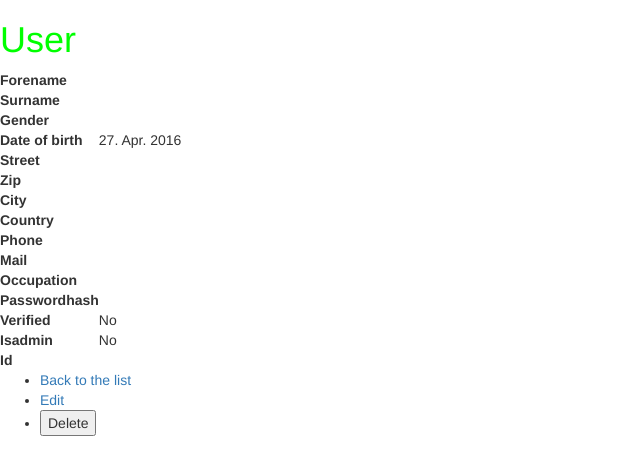
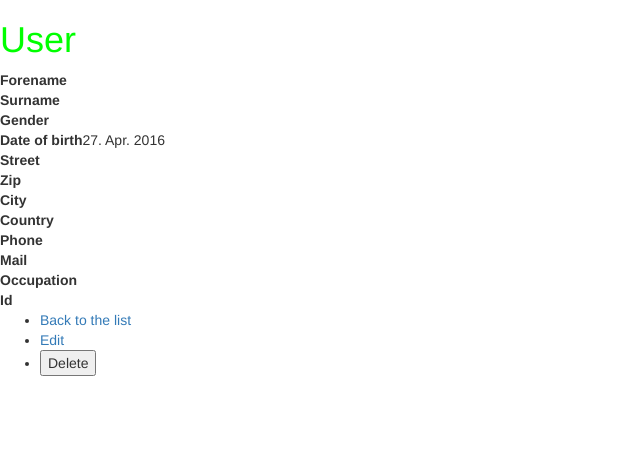
Before and after one commit to heinzelio/clanx, a Symfony app: template app/Resources/views/user/show.html.twig in a window 1280 px wide. Shown: the top 475 px of the page, without its empty margins (0-640 px from the left). Run offline with Twig, Linux system fonts and the light colour scheme; the template is opened without the code that fills it, so the values that code supplies are empty; some libraries are stand-ins or nearby versions.

Commit message:
Made the 'user edit' and 'user show' work again.

```diff
--- a/app/Resources/views/user/show.html.twig
+++ b/app/Resources/views/user/show.html.twig
@@ -43,23 +43,11 @@
             </tr>
             <tr>
                 <th>Mail</th>
-                <td>{{ user.mail }}</td>
+                <td>{{ user.email }}</td>
             </tr>
             <tr>
                 <th>Occupation</th>
                 <td>{{ user.occupation }}</td>
-            </tr>
-            <tr>
-                <th>Passwordhash</th>
-                <td>{{ user.passwordHash }}</td>
-            </tr>
-            <tr>
-                <th>Verified</th>
-                <td>{% if user.verified %}Yes{% else %}No{% endif %}</td>
-            </tr>
-            <tr>
-                <th>Isadmin</th>
-                <td>{% if user.isAdmin %}Yes{% else %}No{% endif %}</td>
             </tr>
             <tr>
                 <th>Id</th>
--- a/src/AppBundle/Form/UserType.php
+++ b/src/AppBundle/Form/UserType.php
@@ -32,9 +32,7 @@ class UserType extends AbstractType
             ->add('city')
             ->add('country')
             ->add('phone')
-            ->add('mail')
             ->add('occupation')
-            ->add('passwordHash',PasswordType::class)
         ;
 		//Symfony\Component\Debug\Debug::debug($builder->get('verified'));
     }
```
Also changed, not shown: src/AppBundle/Controller/UserController.php (+1 -7 lines).
